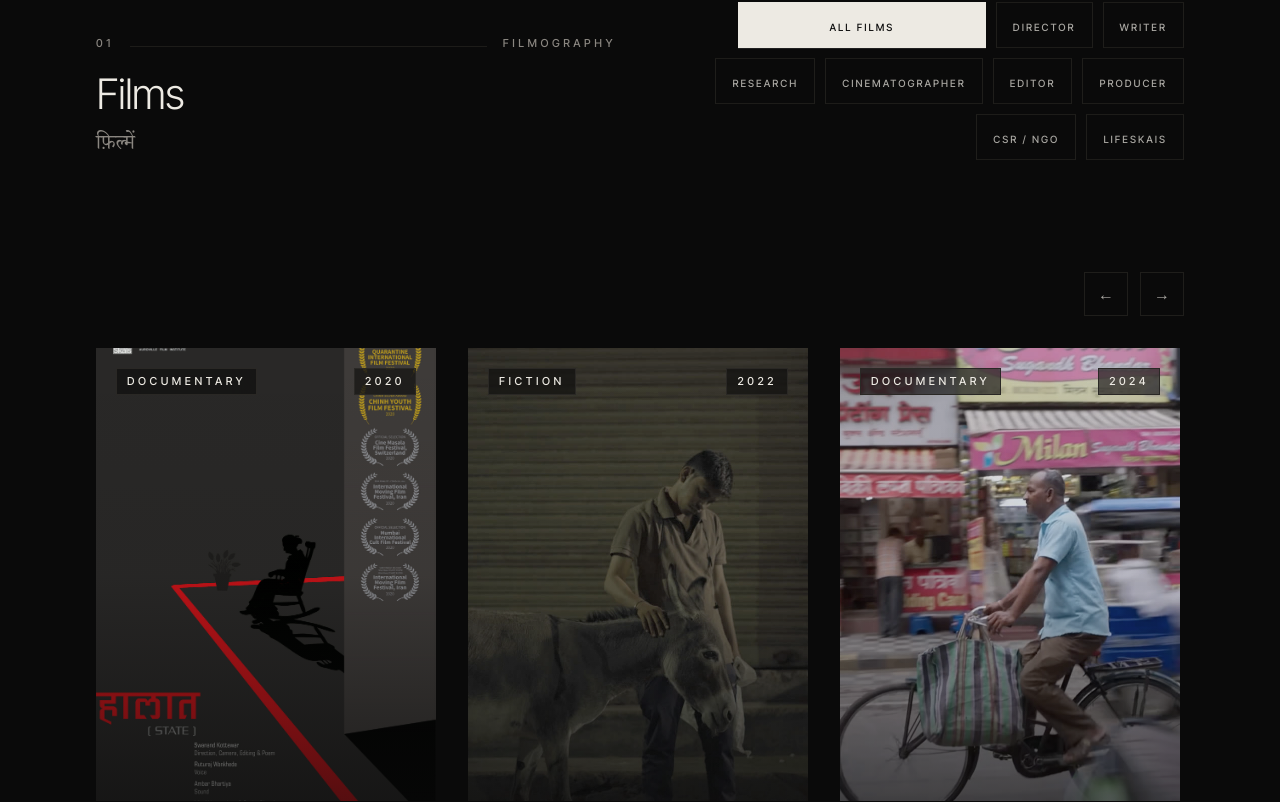
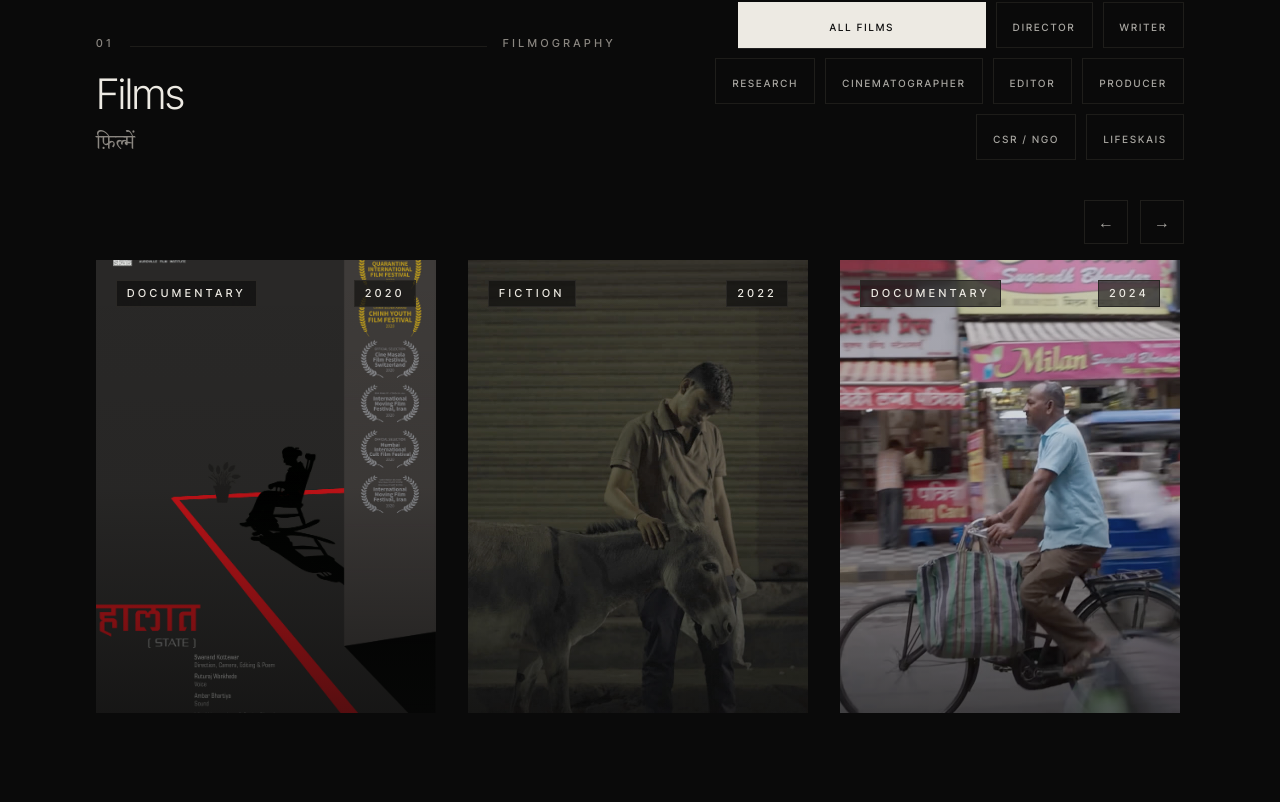
Before and after one commit to nitantupasani/skstudio, a React (Create React App) app: page / in a window 1280 px wide. Shown: the part 974-1776 px from the top of the page. Built offline with nearby package versions, Linux system fonts and the light colour scheme.

Commit message:
Tighten gap between Films header and film row
Co-Authored-By: Claude Fable 5 <noreply@anthropic.com>

```diff
--- a/src/App.js
+++ b/src/App.js
@@ -644,8 +644,8 @@ const Hero = () => {
 // SECTION HEADER
 // ============================================================
 
-const SectionHeader = ({ index, eyebrow, title, deva, lead, aside }) => (
-  <div className="grid grid-cols-12 gap-6 lg:gap-12 items-end mb-20 lg:mb-28">
+const SectionHeader = ({ index, eyebrow, title, deva, lead, aside, tight }) => (
+  <div className={`grid grid-cols-12 gap-6 lg:gap-12 items-end ${tight ? 'mb-8 lg:mb-10' : 'mb-20 lg:mb-28'}`}>
     <div className="col-span-12 md:col-span-6">
       <Reveal>
         <div className="flex items-baseline gap-4 mb-5">
@@ -747,6 +747,7 @@ const FilmsSection = () => {
           eyebrow="Filmography"
           title="Films"
           deva="फ़िल्में"
+          tight
           aside={
             <div className="flex flex-wrap gap-2 sm:gap-2.5 md:justify-end" role="group" aria-label="Filter films by role">
               <button
@@ -779,7 +780,7 @@ const FilmsSection = () => {
           }
         />
 
-        <div className="flex items-center justify-end mb-8">
+        <div className="flex items-center justify-end mb-4">
           <div className="flex items-center gap-3">
             <button
               type="button"
```
